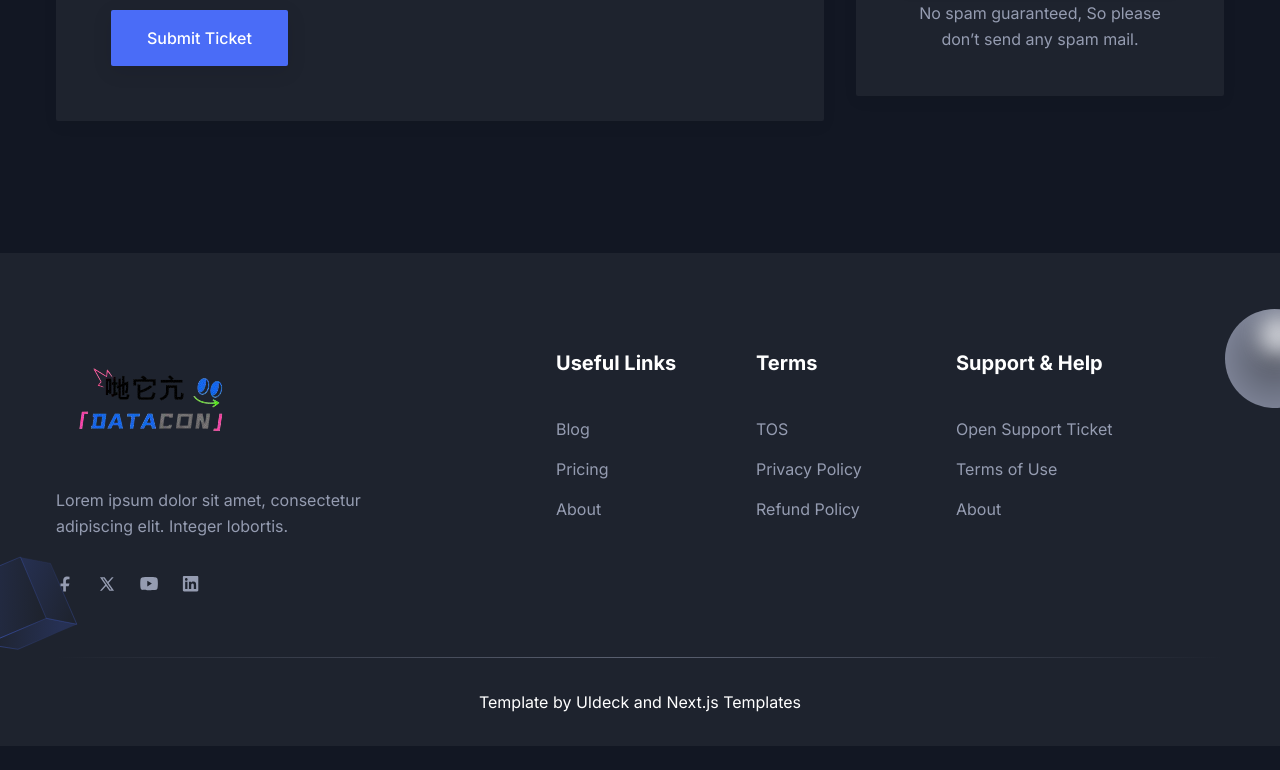
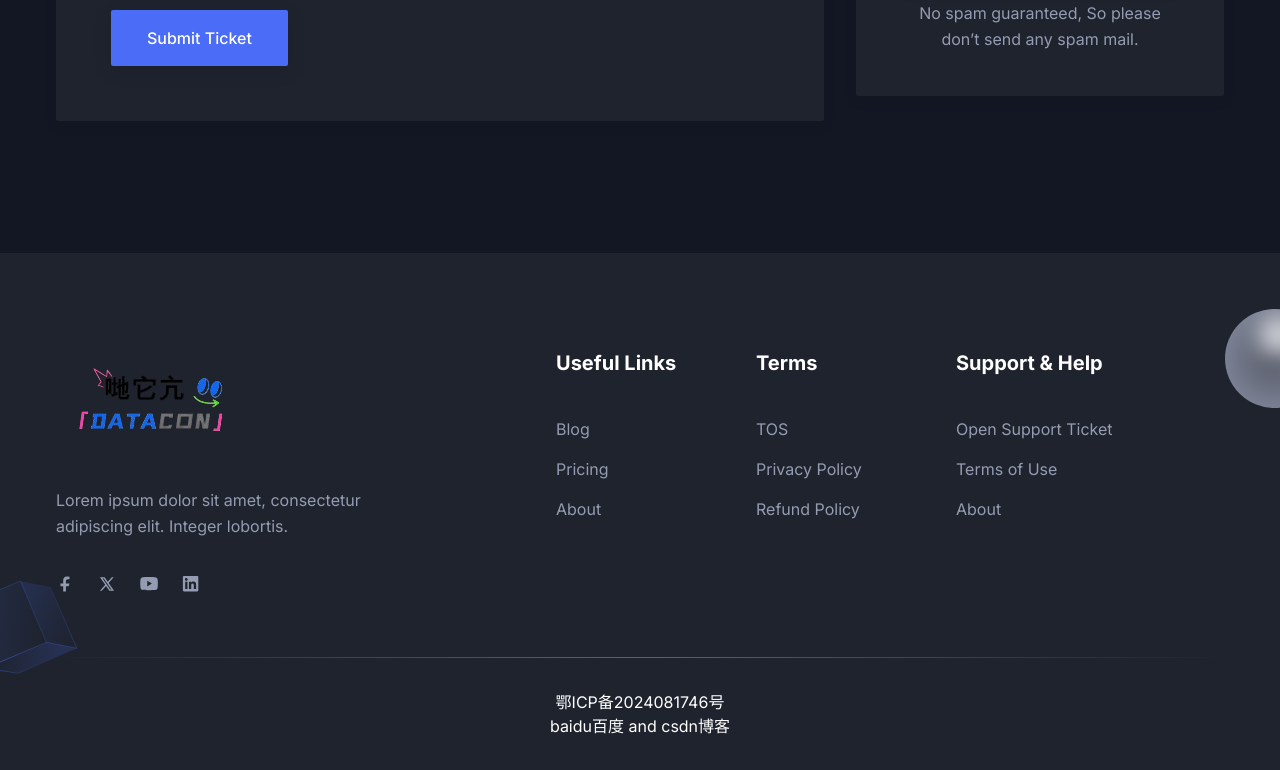
Before and after one commit to cynicalight/dataconSEO, a Next.js app: page / in a window 1280 px wide. Shown: the part 7701-8471 px from the top of the page. Before the commit the page ends 8447 px from the top, so only its background shows below. Built offline with nearby package versions, Linux system fonts and the light colour scheme.

Commit message:
修改底部版权信息备案号

```diff
--- a/src/components/Footer/index.tsx
+++ b/src/components/Footer/index.tsx
@@ -215,23 +215,25 @@ const Footer = () => {
           <div className="h-px w-full bg-gradient-to-r from-transparent via-[#D2D8E183] to-transparent dark:via-[#959CB183]"></div>
           <div className="py-8">
             <p className="text-center text-base text-body-color dark:text-white">
-              Template by{" "}
+              鄂ICP备2024081746号
+              <br/>
+               {" "}
               <a
-                href="http://uideck.com"
+                href="http://baidu.com"
                 target="_blank"
                 rel="noopener noreferrer"
                 className="hover:text-primary"
               >
-                UIdeck
+                baidu百度
               </a>{" "}
               and{" "}
               <a
-                href="https://nextjstemplates.com"
+                href="https://www.csdn.net/"
                 target="_blank"
                 rel="noopener noreferrer"
                 className="hover:text-primary"
               >
-                Next.js Templates
+                csdn博客
               </a>
             </p>
           </div>
```
